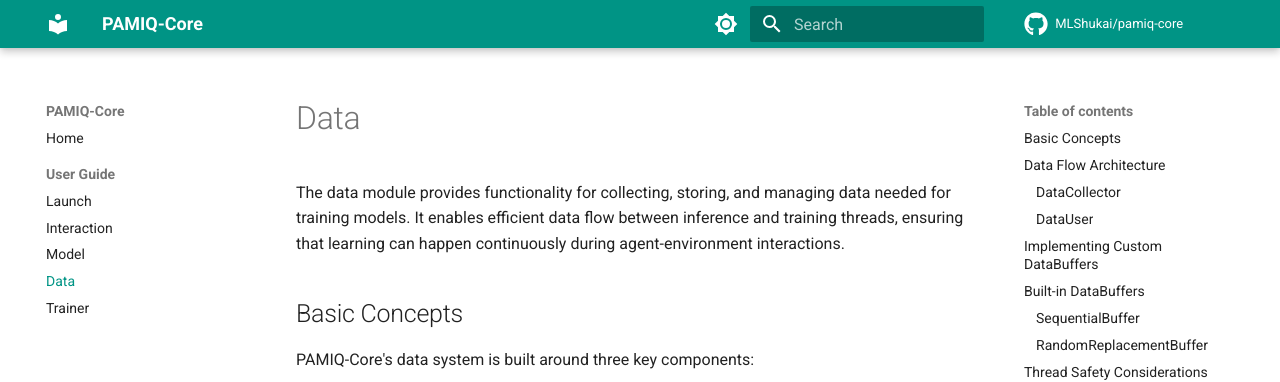
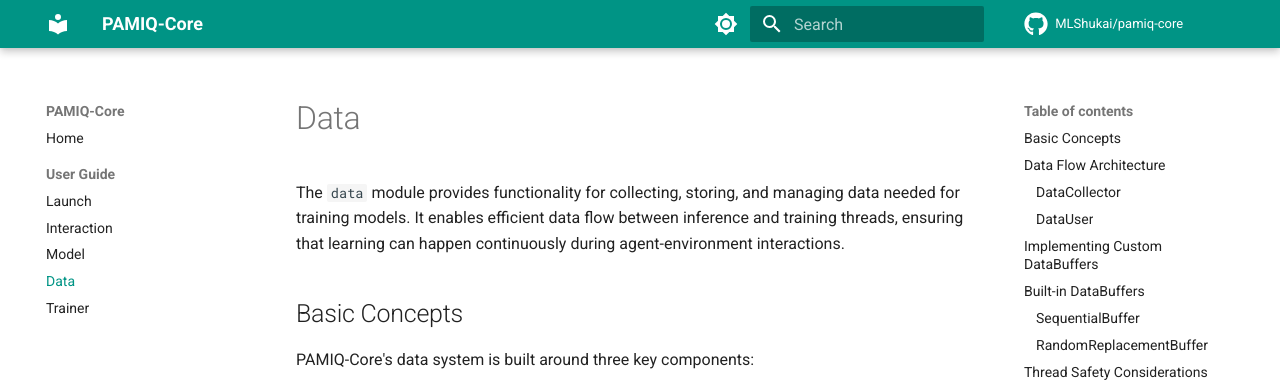
Before and after one commit to MLShukai/pamiq-core, an MkDocs documentation site: the page built from docs/user-guide/data.md, in a window 1280 px wide and 900 px high. Shown: the top 382 px of the window. Built offline with MkDocs 1.6.1 and Material for MkDocs 9.7.7, drawn with Linux system fonts in a browser that asks for light colours; comment, search, counter and statistics services are not loaded.

Commit message:
some format

```diff
--- a/docs/user-guide/data.md
+++ b/docs/user-guide/data.md
@@ -1,6 +1,6 @@
 # Data
 
-The data module provides functionality for collecting, storing, and managing data needed for training models. It enables efficient data flow between inference and training threads, ensuring that learning can happen continuously during agent-environment interactions.
+The `data` module provides functionality for collecting, storing, and managing data needed for training models. It enables efficient data flow between inference and training threads, ensuring that learning can happen continuously during agent-environment interactions.
 
 ## Basic Concepts
 
```
Also changed, not shown: docs/user-guide/model.md (+1 -1 lines).
